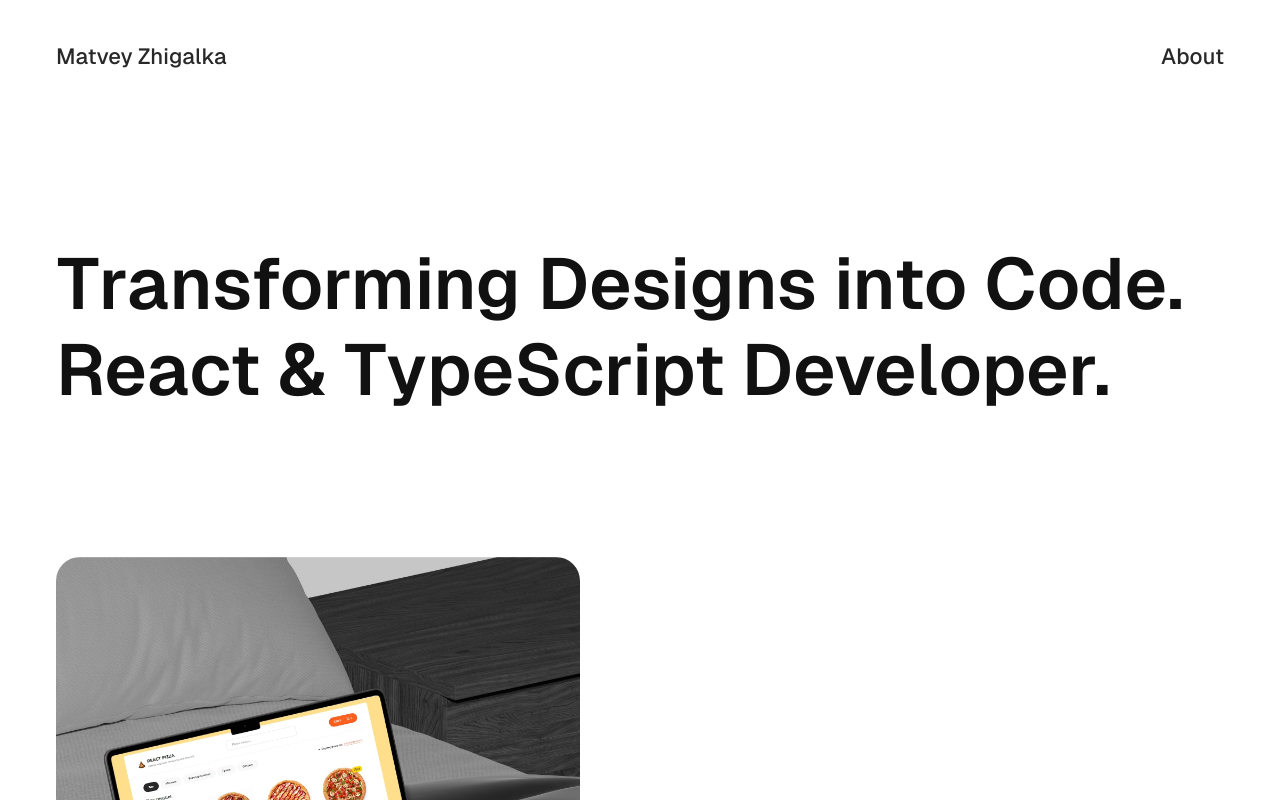
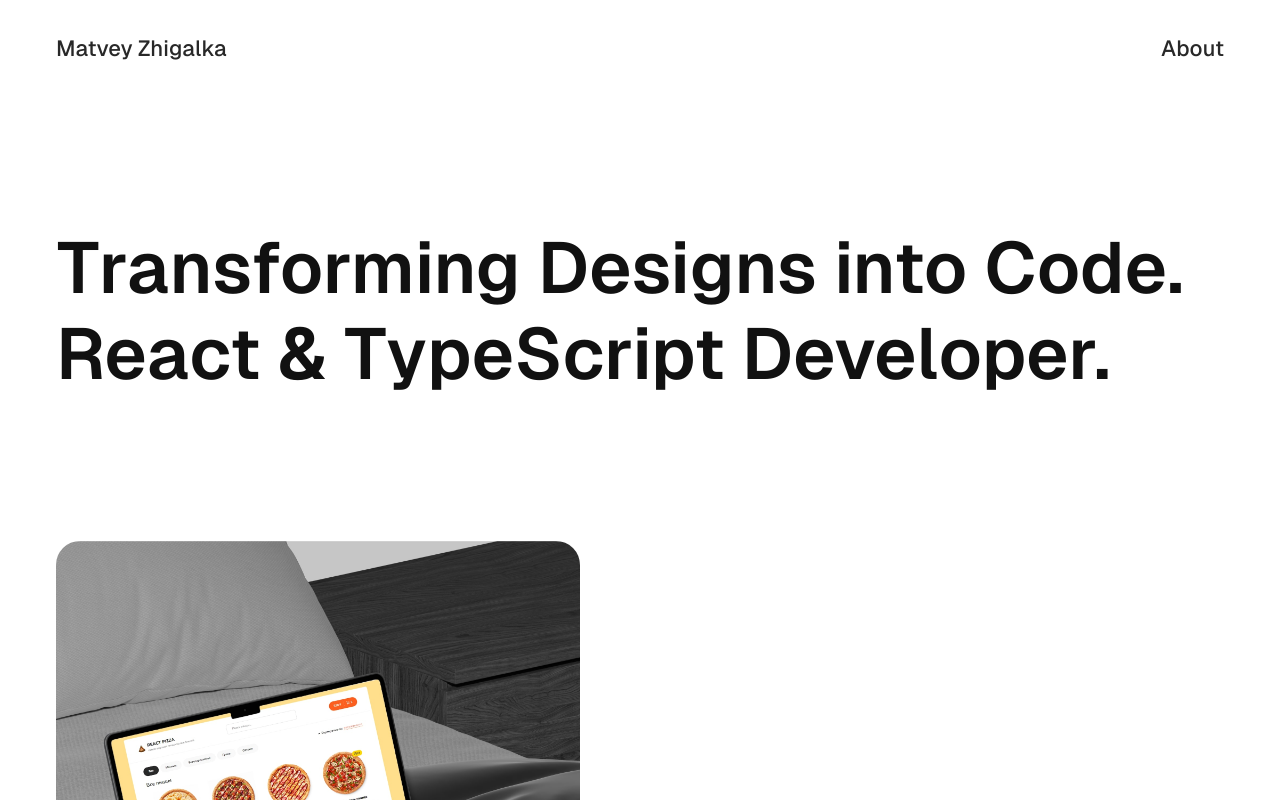
Before and after one commit to mzhigalka/ownWebsite, a React (Create React App) app: page / in a window 1280 px wide. Shown: the top 800 px of the page. Built offline with nearby package versions, Linux system fonts and the light colour scheme.

Commit message:
updated Header component

```diff
--- a/src/components/Header.tsx
+++ b/src/components/Header.tsx
@@ -6,7 +6,7 @@ const Header: FC = () => {
   const isHomePage = location.pathname === "/";
 
   return (
-    <header className="py-10 sticky top-0 bg-white z-10 opacity-90 max-md:py-5">
+    <header className="py-8 sticky top-0 bg-white z-10 opacity-90 max-md:py-5">
       <nav>
         <ul className="flex justify-between">
           <Link to="/">
```
